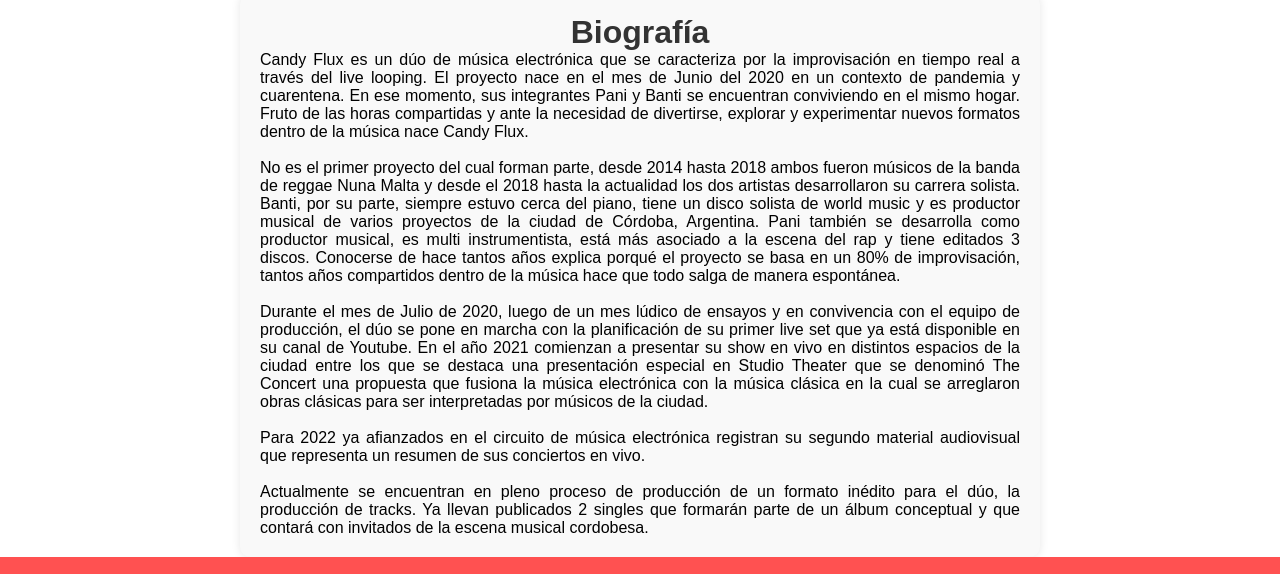
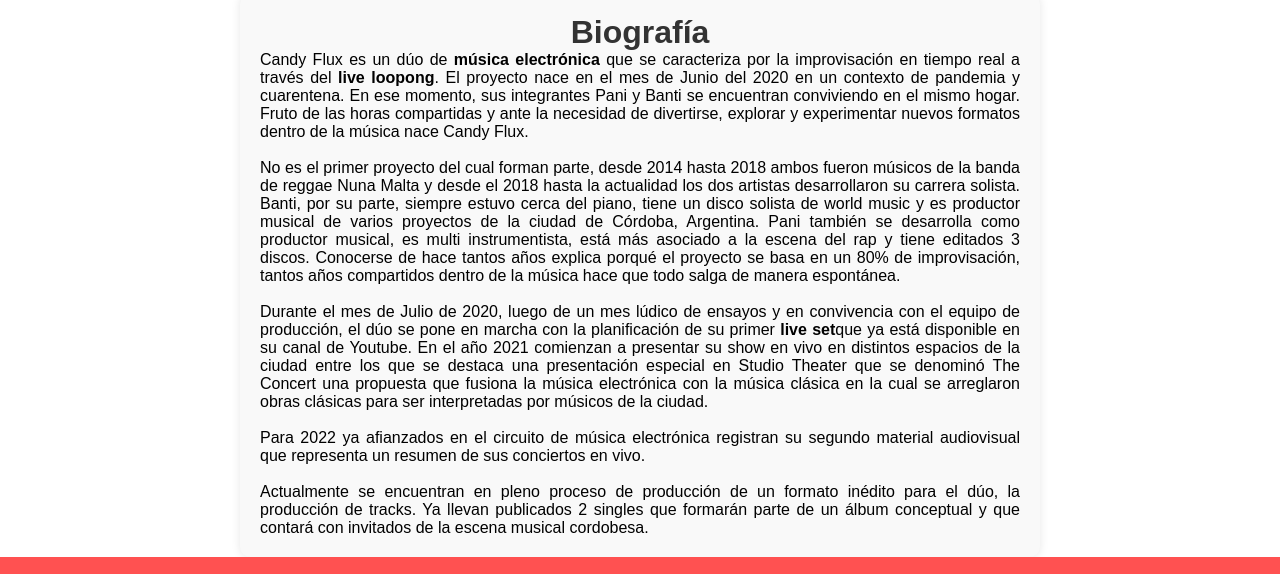
Before and after one commit to serenoluciano/candy-flux, a website: page pages/biografia.html in a window 1280 px wide. Shown: the part 87-661 px from the top of the page. Drawn offline with Linux system fonts and the light colour scheme.

Commit message:
Entrega Julio v2

```diff
--- a/pages/biografia.html
+++ b/pages/biografia.html
@@ -3,7 +3,14 @@
 <head>
     <meta charset="UTF-8">
     <meta name="viewport" content="width=device-width, initial-scale=1.0">
+    <meta name="description" content="Somos un live set de música electrónica, combinamos música electrónica como el house y el techno con instrumentos orgánicos tocados en vivo. ">
+    <meta name="keywords" content="live set, musica electrónica, techno, house music, ableton live">
+    <meta name="copyright" content="Candy Flux">
+    <meta property=og:title" content="Biografía - Candy Flux">
+    <meta property=og:description" content="Live set de música electrónica">
+    <meta property="og:image" content="https://www.lavoz.com.ar/resizer/rU0V-sc76YaFuKZYYXBK3JqoZFo=/0x0:0x0/980x640/filters:quality(80):format(webp)/cloudfront-us-east-1.images.arcpublishing.com/grupoclarin/QE5NGMM7HFHWXB3VGAEXJMLYCA.jpg">
     <title>Biografía - Candy Flux</title>
+    <link rel="shortcut icon" href="../assets/logo.ico" type="image/x-icon">
     <link rel="stylesheet" href="../css/style.css">
 </head>
 <body>
@@ -24,9 +31,9 @@
     <main>
         <div class="biografia">
             <h1>Biografía</h1>
-            <p>Candy Flux es un dúo de música electrónica que se caracteriza por la improvisación en tiempo real a través del live looping. El proyecto nace en el mes de Junio del 2020 en un contexto de pandemia y cuarentena. En ese momento, sus integrantes Pani y Banti se encuentran conviviendo en el mismo hogar. Fruto de las horas compartidas y ante la necesidad de divertirse, explorar y experimentar nuevos formatos dentro de la música nace Candy Flux.</p> <br>
+            <p>Candy Flux es un dúo de <strong>música electrónica</strong> que se caracteriza por la improvisación en tiempo real a través del <strong>live loopong</strong>. El proyecto nace en el mes de Junio del 2020 en un contexto de pandemia y cuarentena. En ese momento, sus integrantes Pani y Banti se encuentran conviviendo en el mismo hogar. Fruto de las horas compartidas y ante la necesidad de divertirse, explorar y experimentar nuevos formatos dentro de la música nace Candy Flux.</p> <br>
             <p>No es el primer proyecto del cual forman parte, desde 2014 hasta 2018 ambos fueron músicos de la banda de reggae Nuna Malta y desde el 2018 hasta la actualidad los dos artistas desarrollaron su carrera solista. Banti, por su parte, siempre estuvo cerca del piano, tiene un disco solista de world music y es productor musical de varios proyectos de la ciudad de Córdoba, Argentina. Pani también se desarrolla como productor musical, es multi instrumentista, está más asociado a la escena del rap y tiene editados 3 discos. Conocerse de hace tantos años explica porqué el proyecto se basa en un 80% de improvisación, tantos años compartidos dentro de la música hace que todo salga de manera espontánea. </p> <br>
-            <p>Durante el mes de Julio de 2020, luego de un mes lúdico de ensayos y en convivencia con el equipo de producción, el dúo se pone en marcha con la planificación de su primer live set que ya está disponible en su canal de Youtube. En el año 2021 comienzan a presentar su show en vivo en distintos espacios de la ciudad entre los que se destaca una presentación especial en Studio Theater que se denominó The Concert una propuesta que fusiona la música electrónica con la música clásica en la cual se arreglaron obras clásicas para ser interpretadas por músicos de la ciudad.</p> <br>
+            <p>Durante el mes de Julio de 2020, luego de un mes lúdico de ensayos y en convivencia con el equipo de producción, el dúo se pone en marcha con la planificación de su primer <strong>live set</strong>que ya está disponible en su canal de Youtube. En el año 2021 comienzan a presentar su show en vivo en distintos espacios de la ciudad entre los que se destaca una presentación especial en Studio Theater que se denominó The Concert una propuesta que fusiona la música electrónica con la música clásica en la cual se arreglaron obras clásicas para ser interpretadas por músicos de la ciudad.</p> <br>
             <p>Para 2022 ya afianzados en el circuito de música electrónica registran su segundo material audiovisual que representa un resumen de sus conciertos en vivo. </p> <br>
             <p>Actualmente se encuentran en pleno proceso de producción de un formato inédito para el dúo, la producción de tracks. Ya llevan publicados 2 singles que formarán parte de un álbum conceptual y que contará con invitados de la escena musical cordobesa.</p>
         </div>
```
Also changed, not shown: index.html (+8 -0 lines), pages/musica.html (+7 -0 lines), pages/prensa.html (+7 -0 lines), pages/shows.html (+7 -0 lines), assets/logo.ico (added).
